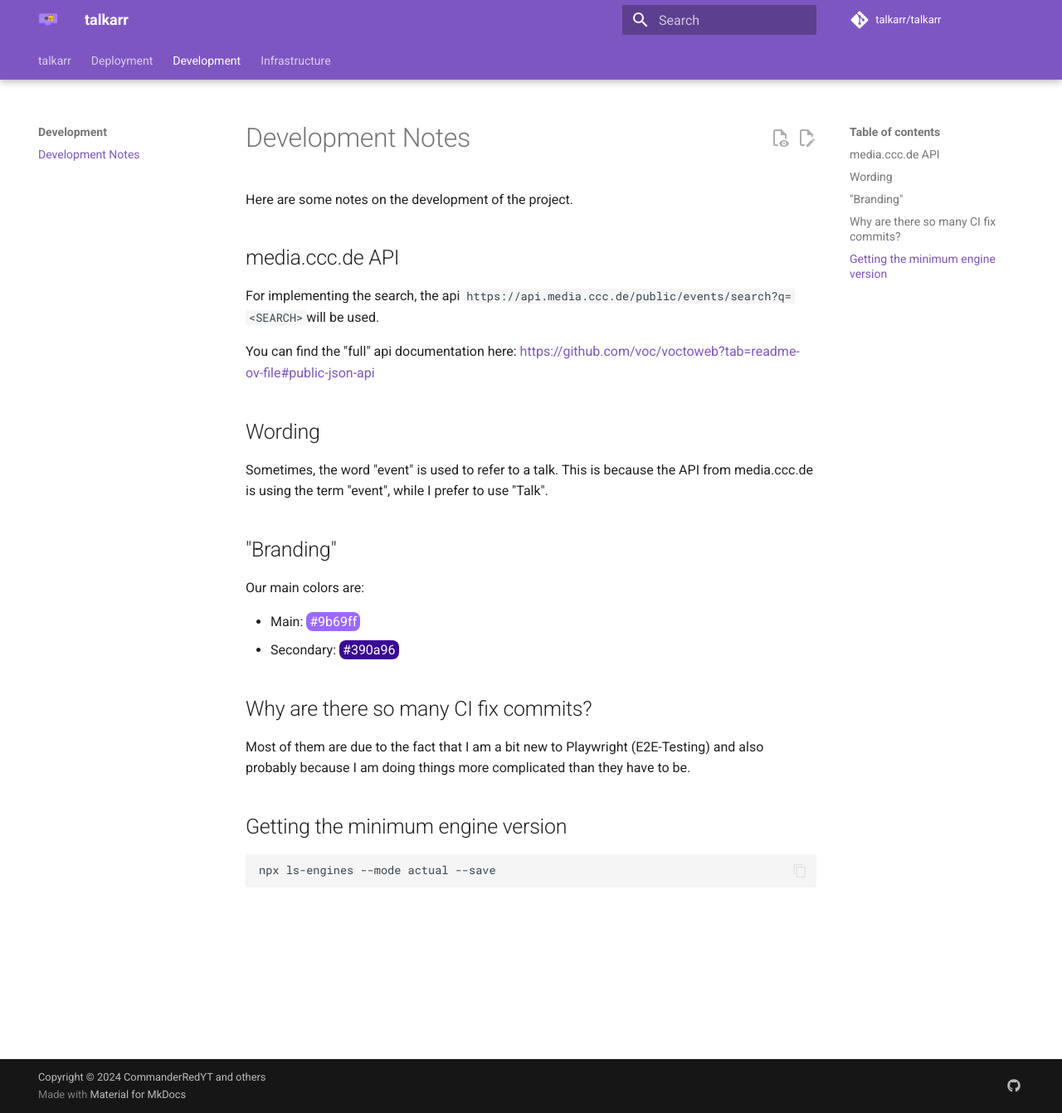
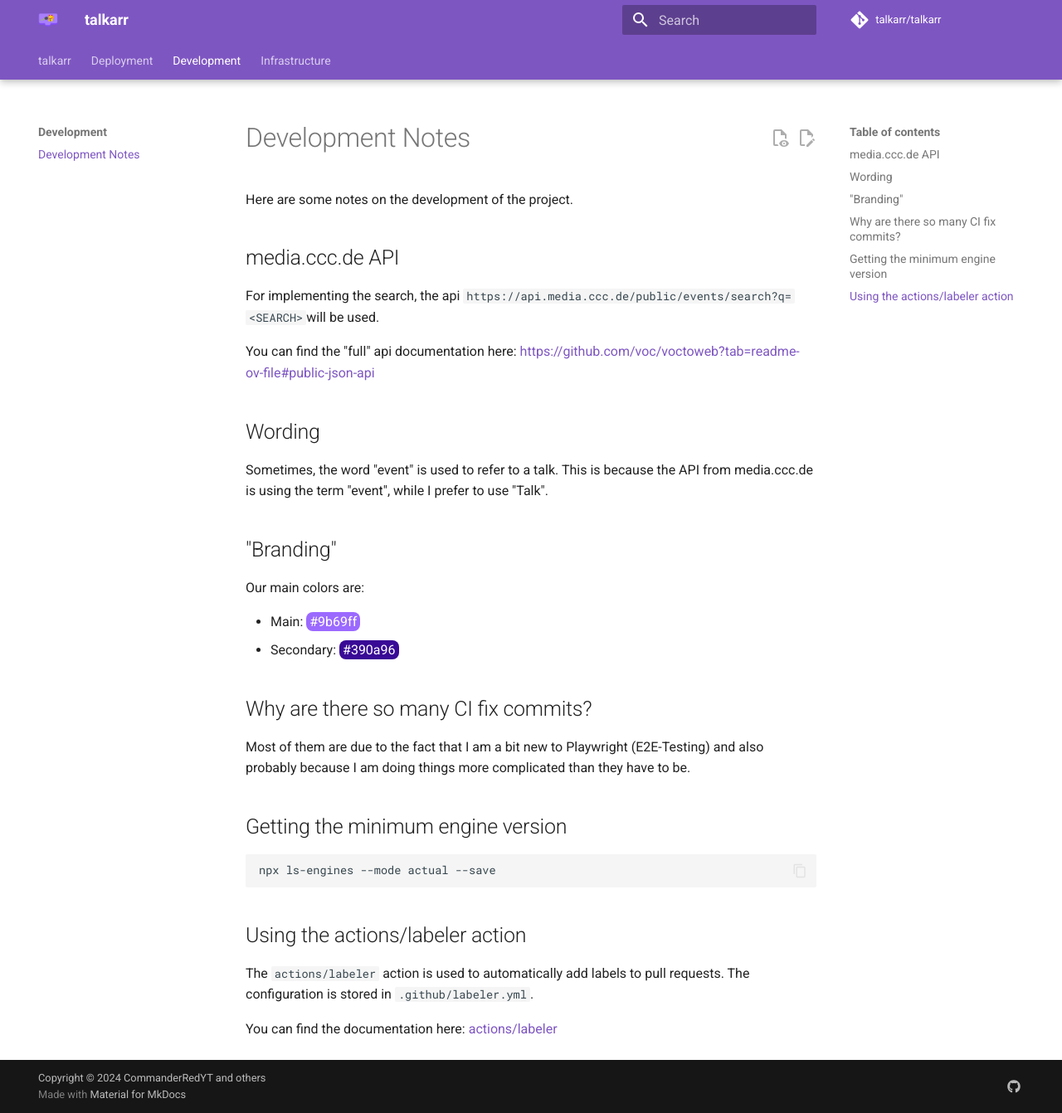
Before and after one commit to talkarr/talkarr, an MkDocs documentation site: the page built from docs/development/notes.md, in a window 1280 px wide and 1342 px high. Shown: the whole window at 83% size. Built offline with MkDocs 1.6.1 and Material for MkDocs 9.7.7, drawn with Linux system fonts in a browser that asks for light colours; comment, search, counter and statistics services are not loaded.

Commit message:
Add note about labeler to docs (#31)

````diff
--- a/docs/development/notes.md
+++ b/docs/development/notes.md
@@ -28,3 +28,9 @@
 ```bash
 npx ls-engines --mode actual --save
 ```
+
+## Using the actions/labeler action
+
+The `actions/labeler` action is used to automatically add labels to pull requests. The configuration is stored in `.github/labeler.yml`.
+
+You can find the documentation here: [actions/labeler](https://github.com/actions/labeler)
````
